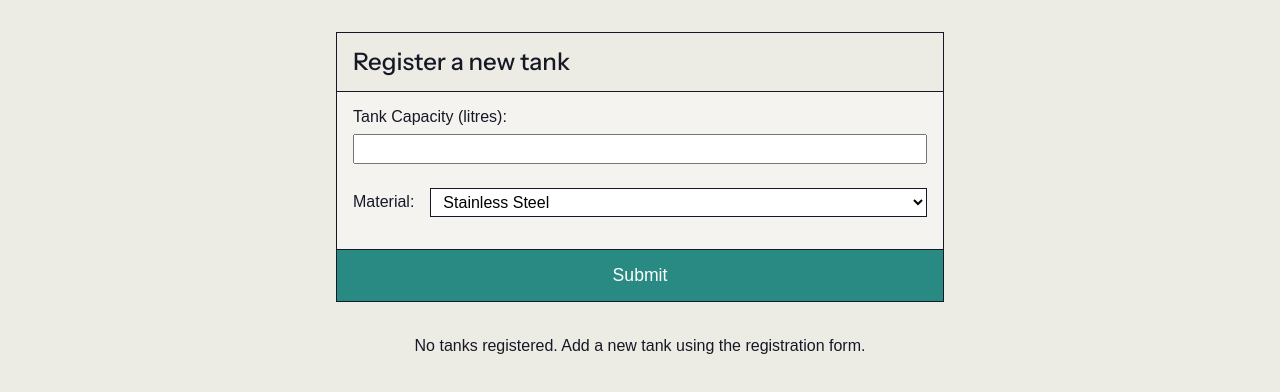
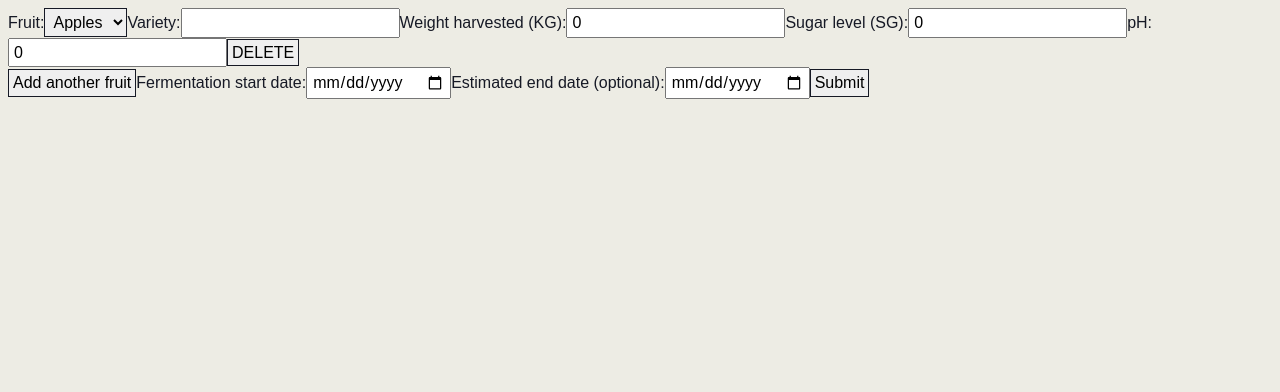
Before and after one commit to jl-stephenson/production-tracker, a React (Vite) app: page / in a window 1280 px wide. Shown: the top 392 px of the page. Built offline with nearby package versions, Linux system fonts and the light colour scheme; a web font is replaced by a local one.

Commit message:
feature: basic new ferment form

```diff
--- a/src/App.tsx
+++ b/src/App.tsx
@@ -1,9 +1,9 @@
-import { PageTankManagement } from "./features/tanks/pages/TankListPage";
+import { NewFermentationForm } from "./features/fermentations/pages/NewFermentationPage";
 
 export default function App() {
   return (
     <>
-      <PageTankManagement />
+      <NewFermentationForm />
     </>
   );
 }
--- a/src/features/fermentations/pages/NewFermentationPage/index.tsx
+++ b/src/features/fermentations/pages/NewFermentationPage/index.tsx
@@ -0,0 +1,117 @@
+import { useForm, useFieldArray } from "react-hook-form";
+import { zodResolver } from "@hookform/resolvers/zod";
+import {
+  NewFermentationFormValues,
+  newFermentationSchema,
+} from "@/features/fermentations/utils/schema";
+
+export function NewFermentationForm() {
+  const {
+    register,
+    control,
+    handleSubmit,
+    formState: { errors },
+  } = useForm<NewFermentationFormValues>({
+    resolver: zodResolver(newFermentationSchema),
+    defaultValues: {
+      fruits: [
+        { fruit: "Apples", variety: "", weight: 0, sugarLevel: 0, pH: 0 },
+      ],
+    },
+  });
+  const { fields, append, remove } = useFieldArray({
+    control,
+    name: "fruits",
+  });
+
+  return (
+    <form onSubmit={handleSubmit((data) => console.log(data))}>
+      {fields.map((item, index) => (
+        <section key={item.id}>
+          <label>
+            Fruit:
+            <select {...register(`fruits.${index}.fruit` as const)}>
+              <option>Apples</option>
+              <option>Grapes</option>
+            </select>
+          </label>
+          <label>
+            Variety:
+            <input
+              type="text"
+              {...register(`fruits.${index}.variety` as const)}
+            />
+            {errors.fruits?.[index]?.variety && (
+              <span>{errors.fruits?.[index]?.variety?.message}</span>
+            )}
+          </label>
+          <label>
+            Weight harvested (KG):
+            <input
+              type="number"
+              {...register(`fruits.${index}.weight` as const, {
+                valueAsNumber: true,
+              })}
+            />
+              {errors.fruits?.[index]?.weight && (
+              <span>{errors.fruits?.[index]?.weight?.message}</span>
+            )}
+          </label>
+          <label>
+            Sugar level (SG):
+            <input
+              type="number"
+              {...register(`fruits.${index}.sugarLevel` as const, {
+                valueAsNumber: true,
+              })}
+            />
+              {errors.fruits?.[index]?.sugarLevel && (
+              <span>{errors.fruits?.[index]?.sugarLevel?.message}</span>
+            )}
+          </label>
+          <label>
+            pH:
+            <input
+              type="number"
+              {...register(`fruits.${index}.pH` as const, {
+                valueAsNumber: true,
+              })}
+            />
+              {errors.fruits?.[index]?.pH && (
+              <span>{errors.fruits?.[index]?.pH?.message}</span>
+            )}
+          </label>
+          <button type="button" onClick={() => remove(index)}>
+            DELETE
+          </button>
+        </section>
+      ))}
+      <button
+        type="button"
+        onClick={() =>
+          append({
+            fruit: "Apples",
+            variety: "",
+            weight: 0,
+            sugarLevel: 0,
+            pH: 0,
+          })
+        }
+      >
+        Add another fruit
+      </button>
+      <label>
+        Fermentation start date:
+        <input type="date" {...register("startDate")} />
+        {errors.startDate && (
+            <span>{errors.startDate.message}</span>
+        )}
+      </label>
+      <label>
+        Estimated end date (optional):
+        <input type="date" {...register("estimatedEndDate")} />
+      </label>
+      <button type="submit">Submit</button>
+    </form>
+  );
+}
--- a/src/features/fermentations/utils/schema.ts
+++ b/src/features/fermentations/utils/schema.ts
@@ -1,11 +1,17 @@
 import { z } from "zod";
 
-export const newFermentationSchema = z.object({
+const fruitSchema = z.object({
   fruit: z.enum(["Apples", "Grapes"]),
   variety: z.string(),
-  sugarContent: z.number(),
-  pH: z.number(),
-  percentage: z.number().optional(),
+  weight: z.number().min(0, "Weight must be positive"),
+  sugarLevel: z.number().min(0, "Sugar level must be positive"),
+  pH: z.number().min(0).max(14, "pH must be between 0-14"),
+});
+
+export const newFermentationSchema = z.object({
+  fruits: z.array(fruitSchema).min(1, "At least one fruit is required"),
   startDate: z.date(),
   estimatedEndDate: z.date().optional(),
 });
+
+export type NewFermentationFormValues = z.infer<typeof newFermentationSchema>;
```
